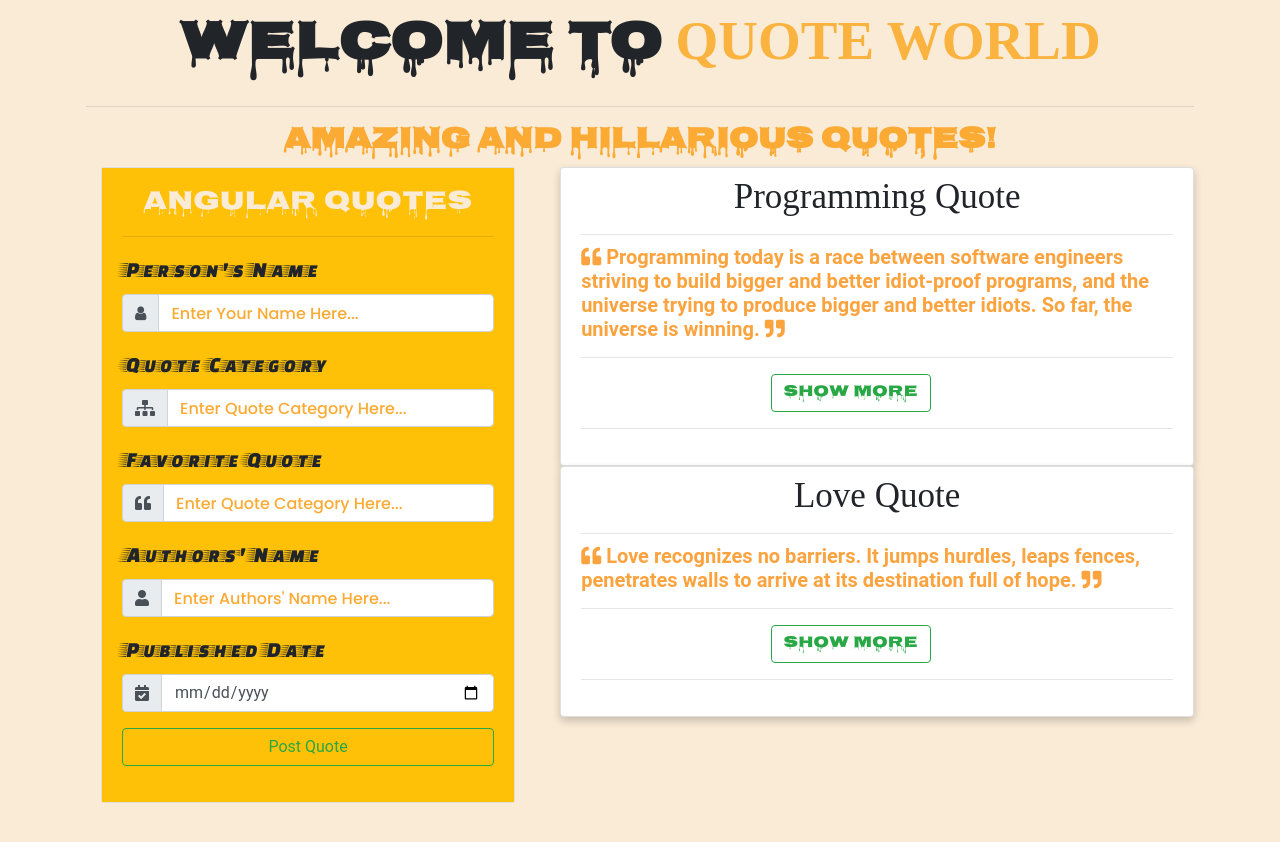
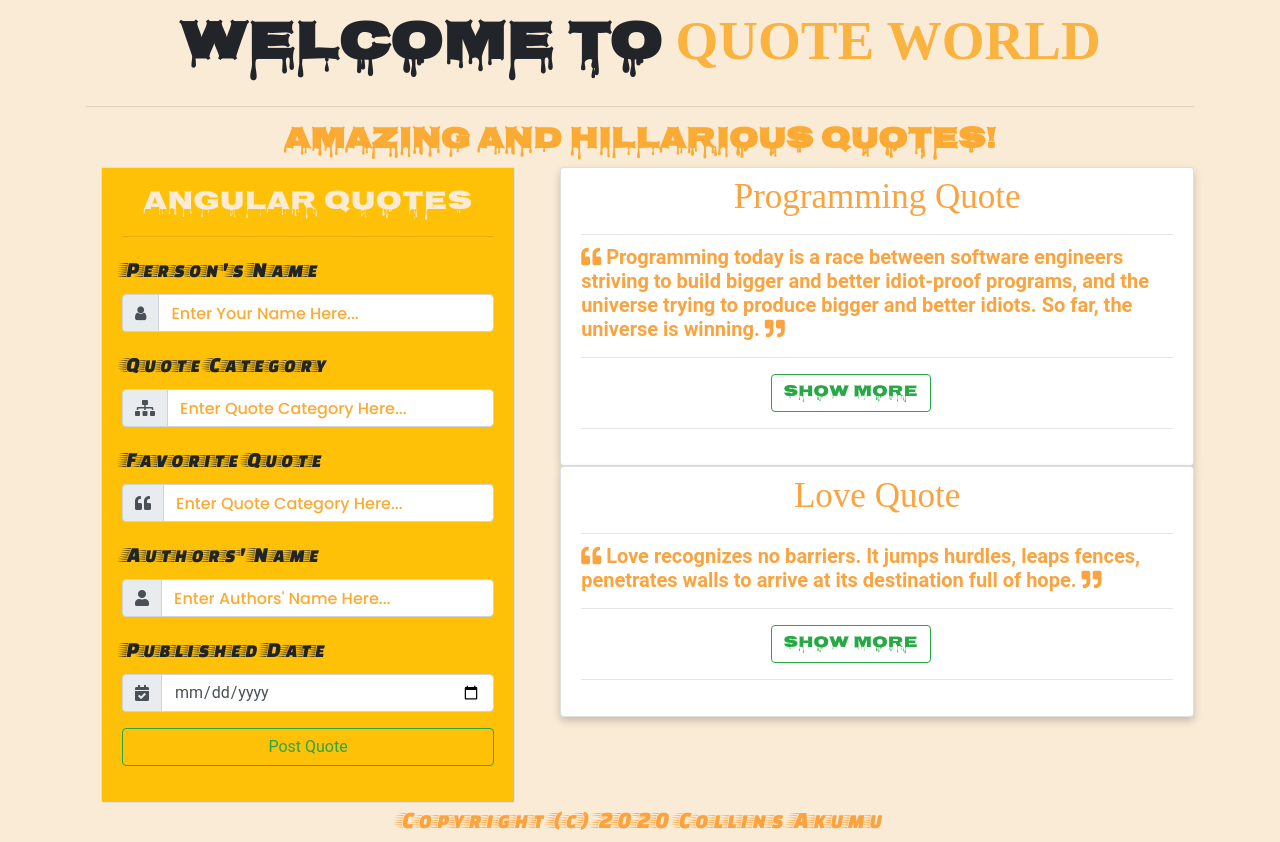
Before and after one commit to Akumucollins/Angular-Quotes, an Angular app: page / in a window 1280 px wide. Before the commit the page ends 805 px from the top, so only its background shows below. Built offline with nearby package versions, Linux system fonts and the light colour scheme; some icons are missing; a web font is replaced by a local one.

Commit message:
addede a footer and styled

```diff
--- a/src/app/quote/quote.component.css
+++ b/src/app/quote/quote.component.css
@@ -28,3 +28,8 @@
 .container {
   padding: 2px 16px;
 }
+
+h4{
+  font-family: 'Faster One', cursive;
+  color: #fba33f;
+}
--- a/src/app/quote/quote.component.html
+++ b/src/app/quote/quote.component.html
@@ -30,3 +30,9 @@
         </div>
     </div>
 </div>
+<footer>
+    <h4 class="text-center">
+        Copyright (c) 2020 Collins Akumu
+    </h4>
+
+</footer>
```
